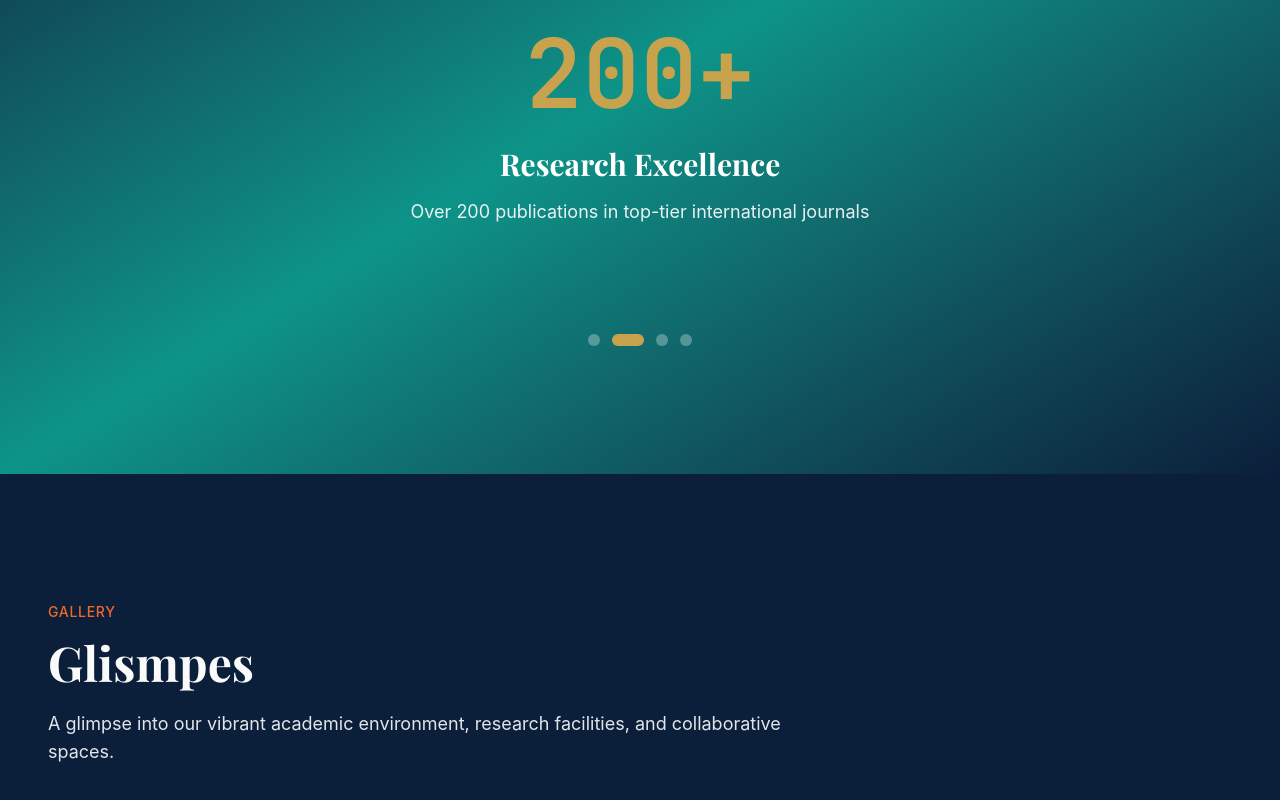
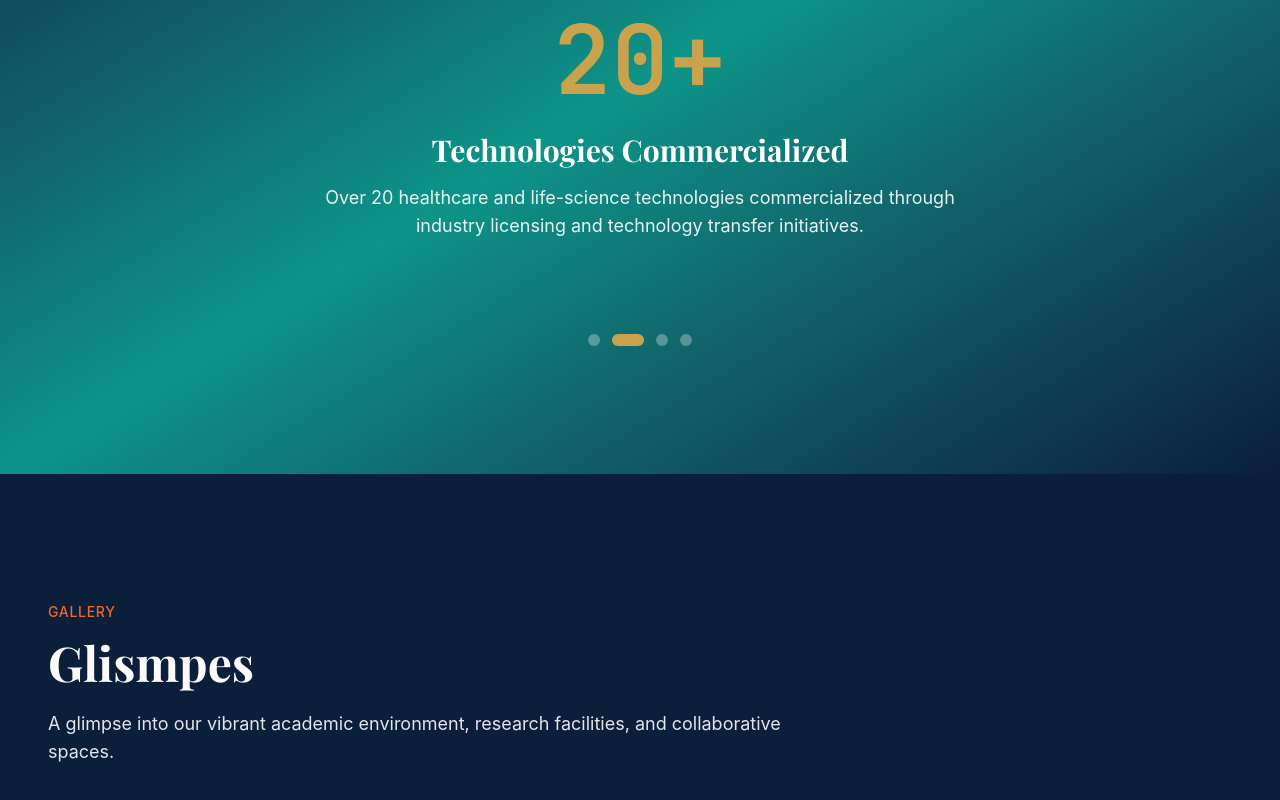
Before and after one commit to parafoxxx/Wadhwani-Website, a React (Vite) app: page / in a window 1280 px wide. Shown: the part 7048-7848 px from the top of the page. Built offline with nearby package versions, Linux system fonts and the light colour scheme; no server answers; what @usehercules/auth would draw is missing.

Commit message:
update acheivements

```diff
--- a/src/components/Achievements.tsx
+++ b/src/components/Achievements.tsx
@@ -10,27 +10,27 @@ export default function Achievements() {
 
   const achievements = [
     {
-      title: "Global Recognition",
-      description: "Ranked among India's top innovation centers by NIRF",
-      stat: "#5",
-      color: "#0D9488"
+      title: "Innovation Excellence",
+      description: "Ranked No. 1 in Innovation in India Rankings 2023, reflecting IIT Kanpur’s leadership in translational research and technology development.",
+      stat: "#1",
+      color: "#96c625"
     },
     {
-      title: "Research Excellence",
-      description: "Over 200 publications in top-tier international journals",
-      stat: "200+",
+      title: "Technologies Commercialized",
+      description: "Over 20 healthcare and life-science technologies commercialized through industry licensing and technology transfer initiatives.",
+      stat: "20+",
       color: "#C9A24D"
     },
     {
-      title: "Industry Impact",
-      description: "Successfully incubated 45+ technology startups",
-      stat: "45+",
+      title: "Patents Granted",
+      description: "More than 100 patents granted, with strong emphasis on life sciences, healthcare technologies, and translational research outcomes.",
+      stat: "100+",
       color: "#1E40AF"
     },
     {
-      title: "Global Reach",
-      description: "Partnerships with 30+ institutions across 15 countries",
-      stat: "30+",
+      title: "Startup Impact",
+      description: "Over 150 startups incubated and graduated across healthcare, artificial intelligence, cybersecurity, agritech, cleantech, and engineering domains through IIT Kanpur’s incubation ecosystem.",
+      stat: "150+",
       color: "#EA580C"
     }
   ];
```
